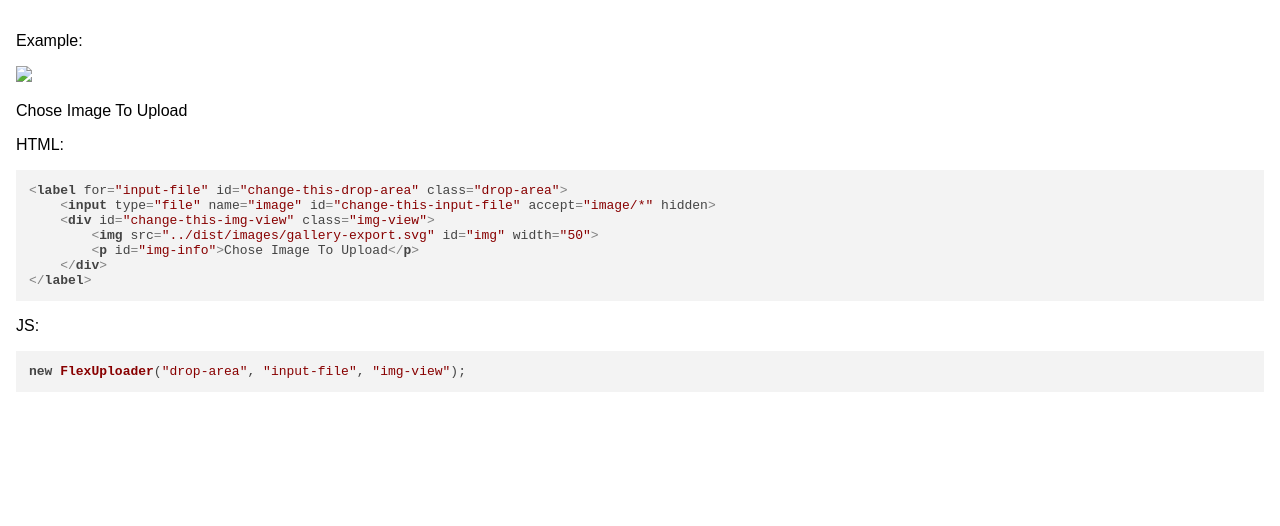
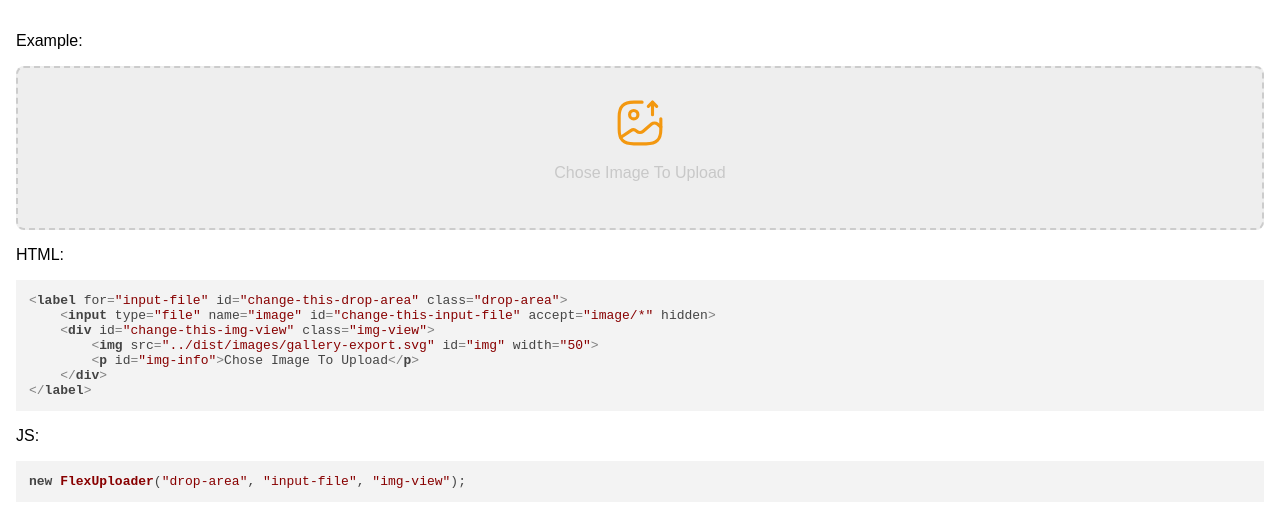
Before and after one commit to xrafffcode/flex-uploader, a plain HTML site: page index.html in a window 1280 px wide. Drawn offline with nearby package versions, Linux system fonts and the light colour scheme; the site is published under a folder, as on GitHub Pages, so addresses that start at the root find nothing.

Commit message:
update example page

```diff
--- a/index.html
+++ b/index.html
@@ -14,7 +14,7 @@
         }
     </style>
 
-    <link rel="stylesheet" href="/dist/css/flex-uploader.css">
+    <link rel="stylesheet" href="dist/css/flex-uploader.css">
 
     <link rel="stylesheet" href="https://cdnjs.cloudflare.com/ajax/libs/highlight.js/11.8.0/styles/default.min.css">
 
@@ -25,7 +25,7 @@
     <label for="input-file" id="drop-area" class="drop-area">
         <input type="file" name="image" id="input-file" accept="image/*" hidden>
         <div id="img-view" class="img-view">
-            <img src="../dist/images/gallery-export.svg" id="img" width="50">
+            <img src="dist/images/gallery-export.svg" id="img" width="50">
             <p id="img-info">Chose Image To Upload</p>
         </div>
     </label>
@@ -44,7 +44,7 @@
 
 
 
-    <script src="/dist/js/flex-uploader.js"></script>
+    <script src="dist/js/flex-uploader.js"></script>
 
     <script>
         // init uploader
```
